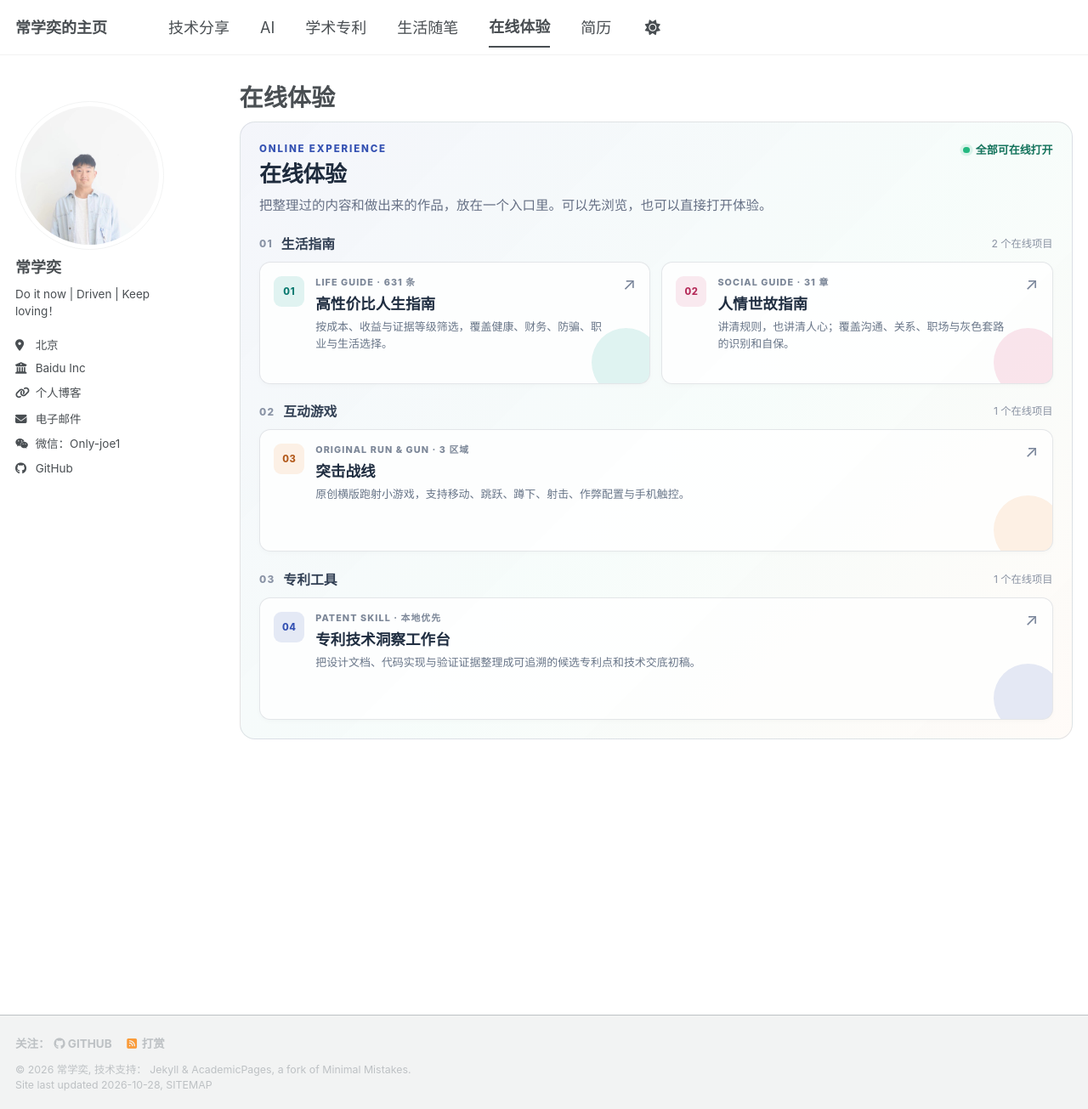
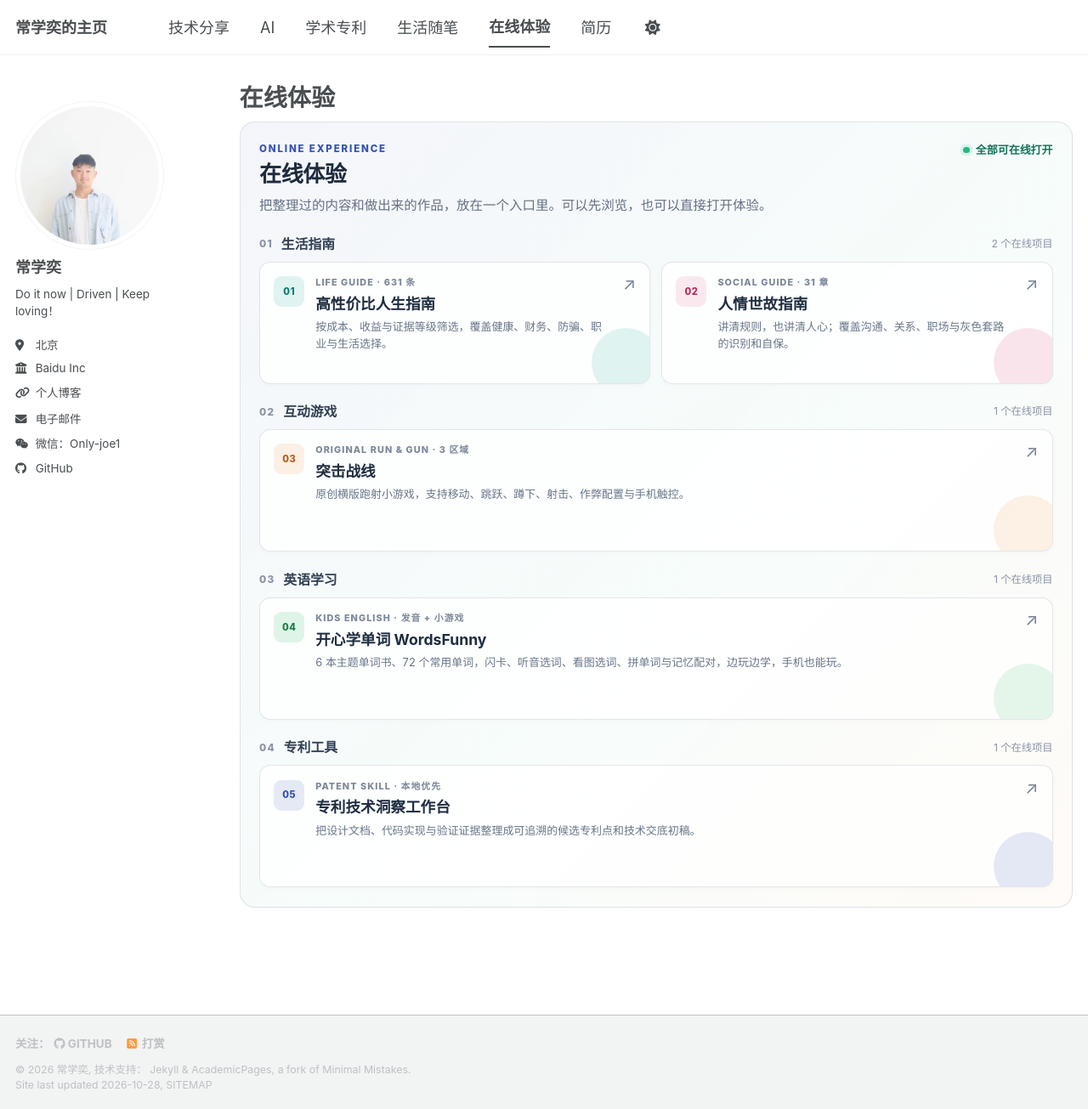
Before and after one commit to changxueyi/changxueyi.github.io, a Jekyll site: the page built from _pages/experience.md, in a window 1280 px wide and 1305 px high. Shown: the whole window at 85% size. Built offline with Jekyll 4.4.1, drawn with Linux system fonts in a browser that asks for light colours; a style sheet for code colours, icons or effects is not loaded.

Commit message:
在线体验：新增英语学习栏目（开心学单词 WordsFunny）

```diff
--- a/_includes/online-experience.html
+++ b/_includes/online-experience.html
@@ -69,13 +69,35 @@
     <div class="online-experience__category-head">
       <div>
         <span class="online-experience__category-index">03</span>
+        <h3>英语学习</h3>
+      </div>
+      <span>1 个在线项目</span>
+    </div>
+    <div class="online-experience__grid online-experience__grid--single">
+      <a class="online-experience__card online-experience__card--green" href="https://changxueyi.github.io/words-funny/" target="_blank" rel="noopener">
+        <span class="online-experience__card-mark">04</span>
+        <span class="online-experience__card-body">
+          <span class="online-experience__card-type">KIDS ENGLISH · 发音 + 小游戏</span>
+          <strong>开心学单词 WordsFunny</strong>
+          <span>6 本主题单词书、72 个常用单词，闪卡、听音选词、看图选词、拼单词与记忆配对，边玩边学，手机也能玩。</span>
+        </span>
+        <span class="online-experience__card-arrow" aria-hidden="true">↗</span>
+      </a>
+    </div>
+  </div>
+  {% endunless %}
+  {% unless include.compact %}
+  <div class="online-experience__category">
+    <div class="online-experience__category-head">
+      <div>
+        <span class="online-experience__category-index">04</span>
         <h3>专利工具</h3>
       </div>
       <span>1 个在线项目</span>
     </div>
     <div class="online-experience__grid online-experience__grid--single">
       <a class="online-experience__card online-experience__card--blue" href="https://changxueyi.github.io/ip-disclosure-workbench/" target="_blank" rel="noopener">
-        <span class="online-experience__card-mark">04</span>
+        <span class="online-experience__card-mark">05</span>
         <span class="online-experience__card-body">
           <span class="online-experience__card-type">PATENT SKILL · 本地优先</span>
           <strong>专利技术洞察工作台</strong>
--- a/assets/css/main.scss
+++ b/assets/css/main.scss
@@ -88,12 +88,14 @@
 .online-experience__card--rose::after { background: #d6336c; }
 .online-experience__card--orange::after { background: #f08a3c; }
 .online-experience__card--blue::after { background: #3451b2; }
+.online-experience__card--green::after { background: #2fb867; }
 .online-experience__card:hover, .online-experience__card:focus-visible { border-color: rgba(52, 81, 178, .34); box-shadow: 0 12px 24px rgba(15, 23, 42, .08); transform: translateY(-2px); }
 .online-experience__card-mark { position: relative; z-index: 1; display: grid; width: 2rem; height: 2rem; place-items: center; border-radius: 9px; background: #e9eefc; color: #3451b2; font-size: .62rem; font-weight: 800; letter-spacing: .05em; }
 .online-experience__card--teal .online-experience__card-mark { background: rgba(22, 163, 148, .12); color: #08796f; }
 .online-experience__card--rose .online-experience__card-mark { background: rgba(214, 51, 108, .1); color: #b52c5a; }
 .online-experience__card--orange .online-experience__card-mark { background: rgba(240, 138, 60, .13); color: #b35a1b; }
 .online-experience__card--blue .online-experience__card-mark { background: rgba(52, 81, 178, .12); color: #3451b2; }
+.online-experience__card--green .online-experience__card-mark { background: rgba(47, 184, 103, .14); color: #1a7a45; }
 .online-experience__card-body { position: relative; z-index: 1; display: grid; gap: .3rem; }
 .online-experience__card-type { color: #7c8798; font-size: .6rem; font-weight: 800; letter-spacing: .1em; }
 .online-experience__card-body strong { color: #1f2d40; font-size: .98rem; line-height: 1.25; }
```
